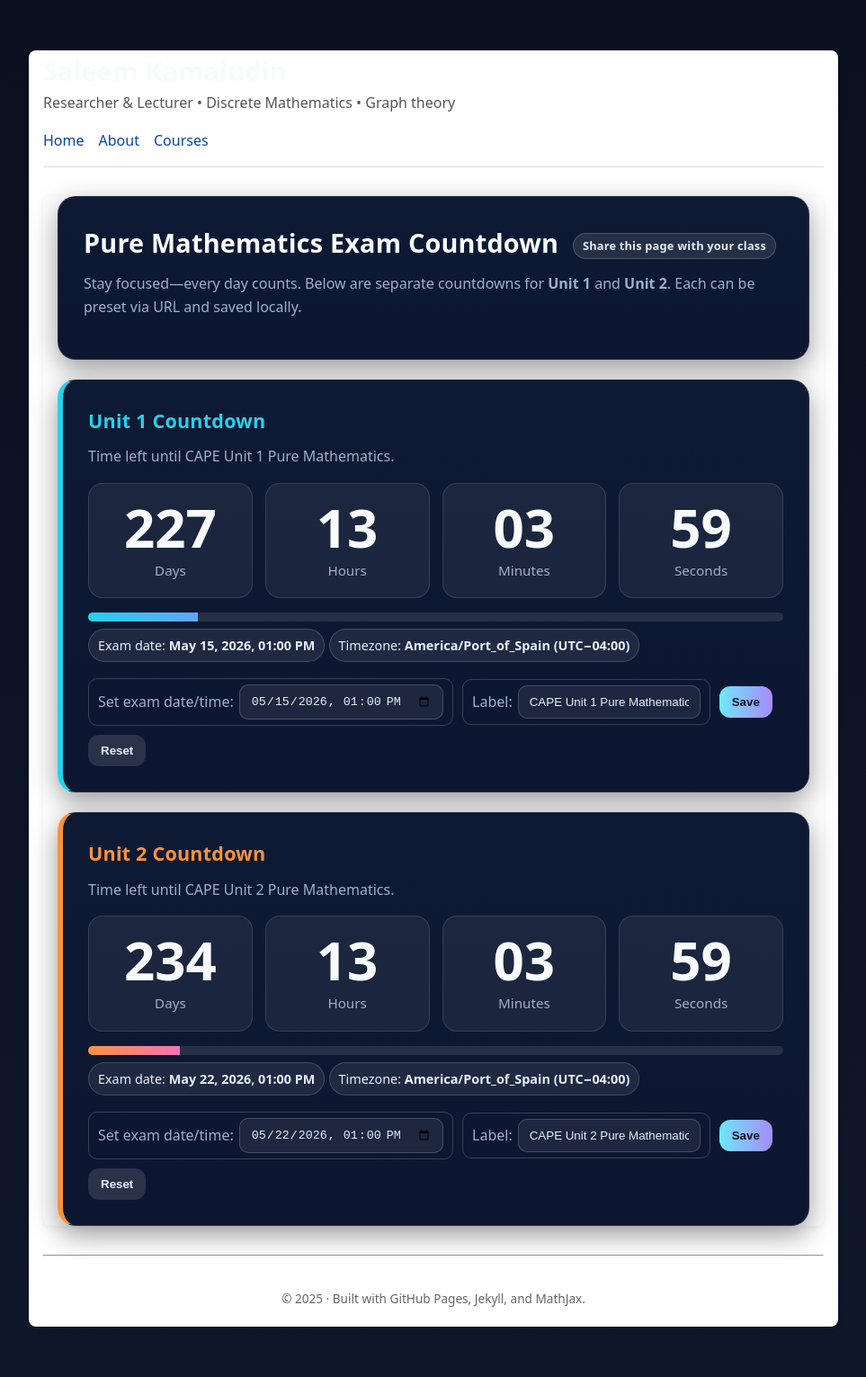
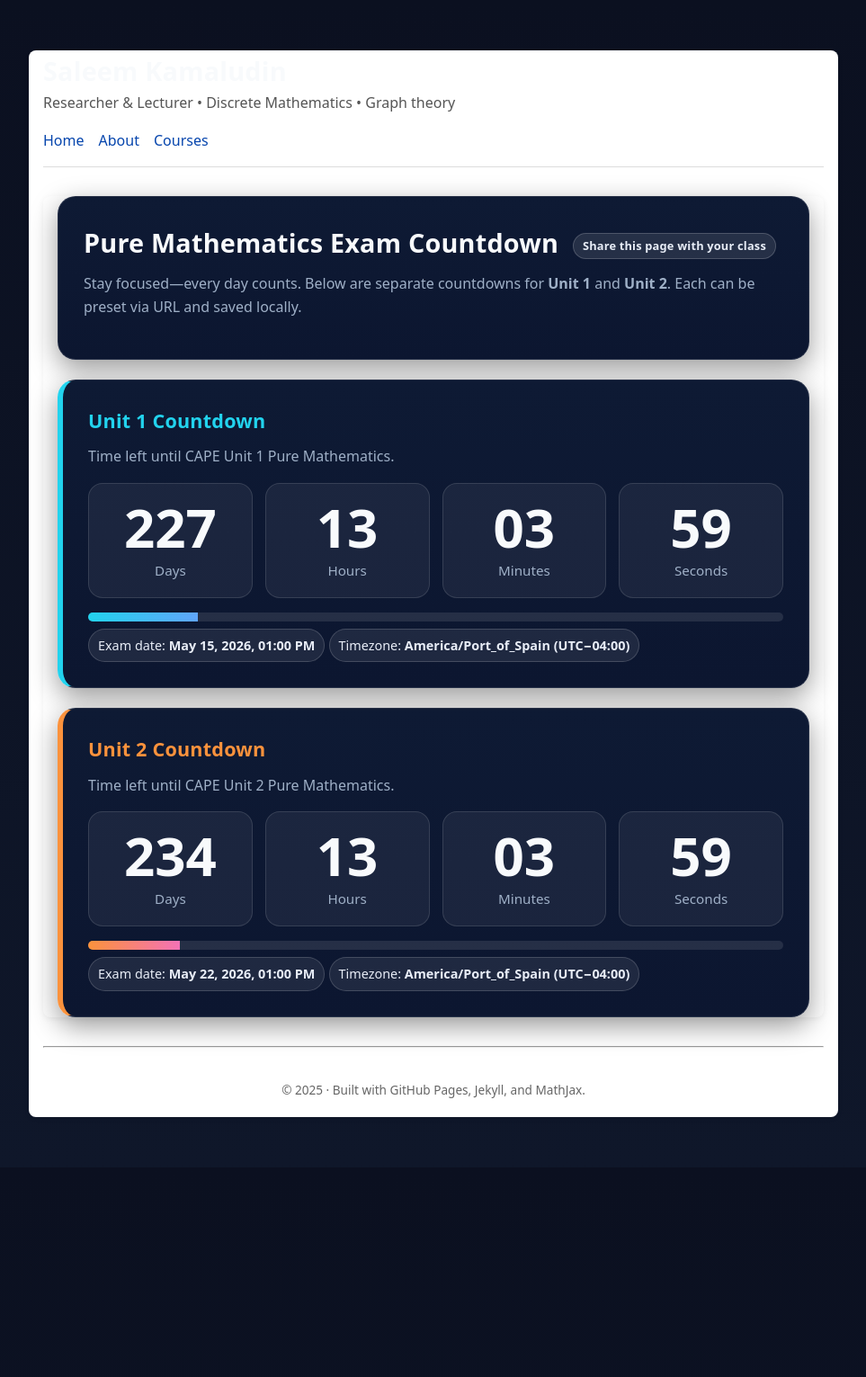
Before and after one commit to SaleemKamaludin/SaleemKamaludin.github.io, a Jekyll site: the page built from countdown/pure-math/index.html, in a window 1280 px wide. Shown: the whole page at 90% size, without its empty margins (158-1121 px from the left). Built offline with Jekyll 4.4.1, drawn with Linux system fonts in a browser that asks for light colours; after the commit the page ends 1298 px from its top, so only the background shows below that.

Commit message:
Update index.html

```diff
--- a/countdown/pure-math/index.html
+++ b/countdown/pure-math/index.html
@@ -81,16 +81,7 @@ title: Pure Mathematics Exam Countdown
             <span class="pill">Timezone: <strong>America/Port_of_Spain (UTC−04:00)</strong></span>
           </div>
         </div>
-        <div class="config">
-          <label class="kbd">Set exam date/time:
-            <input class="exam-input" type="datetime-local" />
-          </label>
-          <label class="kbd">Label:
-            <input class="label-input" type="text" placeholder="e.g., CAPE Unit 1 Paper 02" />
-          </label>
-          <button class="save">Save</button>
-          <button class="reset btn-ghost">Reset</button>
-        </div><!-- (temporarily hidden) URL params help text was here -->
+        <!-- (temporarily hidden) URL params help text was here -->
       </div>
 
       <!-- UNIT 2 -->
@@ -110,16 +101,7 @@ title: Pure Mathematics Exam Countdown
             <span class="pill">Timezone: <strong>America/Port_of_Spain (UTC−04:00)</strong></span>
           </div>
         </div>
-        <div class="config">
-          <label class="kbd">Set exam date/time:
-            <input class="exam-input" type="datetime-local" />
-          </label>
-          <label class="kbd">Label:
-            <input class="label-input" type="text" placeholder="e.g., CAPE Unit 2 Paper 02" />
-          </label>
-          <button class="save">Save</button>
-          <button class="reset btn-ghost">Reset</button>
-        </div><!-- (temporarily hidden) URL params help text was here -->
+        <!-- (temporarily hidden) URL params help text was here -->
       </div>
     </section>
 
@@ -135,36 +117,29 @@ title: Pure Mathematics Exam Countdown
 
     // ======== UTILITIES ========
     const fmt2 = (n) => String(Math.max(0, Math.floor(n))).padStart(2,'0');
-    const localISO16 = (dt) => new Date(dt.getTime()-dt.getTimezoneOffset()*60000).toISOString().slice(0,16);
     const getParams = () => new URLSearchParams(location.search);
 
-    function readState(key, urlPrefix){
+    function readState(urlPrefix){
+      // Allow owner to prefill via URL, but no on-page editing
       const params = getParams();
       const urlDate = params.get(urlPrefix+'date');
       const urlLabel = params.get(urlPrefix+'label');
-      const stored = JSON.parse(localStorage.getItem('examCountdown_'+urlPrefix)||'{}');
       return {
-        date: urlDate || stored.date || defaults[urlPrefix].date,
-        label: urlLabel || stored.label || defaults[urlPrefix].label
+        date: urlDate || defaults[urlPrefix].date,
+        label: urlLabel || defaults[urlPrefix].label
       };
-    }
-
-    function saveState(key, urlPrefix, state){
-      localStorage.setItem('examCountdown_'+urlPrefix, JSON.stringify(state));
     }
 
     function initTimer(rootId, urlPrefix){
       const root = document.getElementById(rootId);
       const q = (sel)=>root.querySelector(sel);
-      let state = readState('examCountdown_'+urlPrefix, urlPrefix);
+      const state = readState(urlPrefix);
 
       function updateUI(){
         const dt = new Date(state.date);
         if (isNaN(dt)) return;
         q('.exam-date-text').textContent = dt.toLocaleString([], {year:'numeric', month:'short', day:'2-digit', hour:'2-digit', minute:'2-digit'});
         q('.exam-label').textContent = state.label;
-        q('.exam-input').value = localISO16(dt);
-        q('.label-input').value = state.label;
       }
 
       function tick(){
@@ -186,28 +161,6 @@ title: Pure Mathematics Exam Countdown
         if (total <= 0) q('.progress').style.width = '100%';
       }
 
-      // wire up controls
-      q('.save').addEventListener('click', ()=>{
-        const localVal = q('.exam-input').value;
-        if(!localVal){ alert('Choose a date/time.'); return; }
-        const labelVal = q('.label-input').value.trim() || defaults[urlPrefix].label;
-        const tzOffsetMin = new Date().getTimezoneOffset();
-        const sign = tzOffsetMin > 0 ? '-' : '+';
-        const hh = String(Math.floor(Math.abs(tzOffsetMin)/60)).padStart(2,'0');
-        const mm = String(Math.abs(tzOffsetMin)%60).padStart(2,'0');
-        const iso = localVal + sign + hh + ':' + mm;
-        state = { date: iso, label: labelVal };
-        saveState('examCountdown_'+urlPrefix, urlPrefix, state);
-        updateUI();
-      });
-
-      q('.reset').addEventListener('click', ()=>{
-        localStorage.removeItem('examCountdown_'+urlPrefix);
-        state = { ...defaults[urlPrefix] };
-        updateUI();
-      });
-
-      // start
       updateUI();
       tick();
       setInterval(tick, 1000);
```
Also changed, not shown: other parts of countdown/pure-math/index.html (+1 -1 lines).
